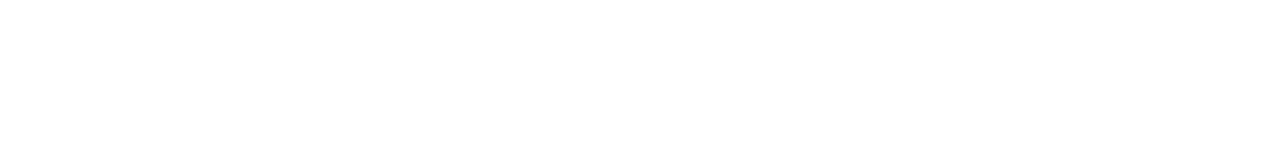
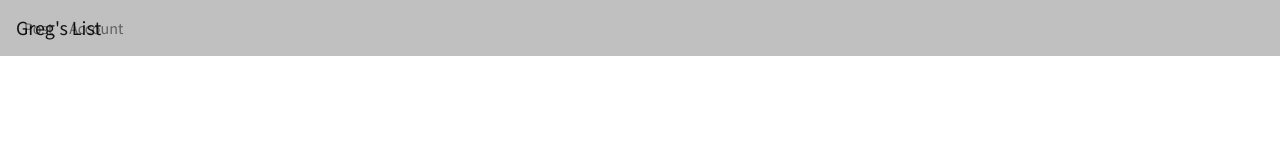
Before and after one commit to DitraSingh/Thinkful-Greg-s-List, a plain HTML site: page index.html in a window 1280 px wide. Drawn offline with nearby package versions, Linux system fonts and the light colour scheme.

Commit message:
Added navbar. :wq

```diff
--- a/index.css
+++ b/index.css
@@ -1,3 +1,12 @@
 * {
   font-family: 'Source Sans Pro', sans-serif;
 }
+
+.navbar {
+  background-color: silver;
+}
+
+.navbar-nav {
+  position: absolute;
+  text-align: right;
+}
--- a/index.html
+++ b/index.html
@@ -5,13 +5,27 @@
     <meta charset="utf-8">
     <meta name="viewport" content="width=device-width, initial-scale=1">
     <link href="index.css" rel="stylesheet" type="text/css" />
-    <link rel="stylesheet" href="https://maxcdn.bootstrapcdn.com/bootstrap/3.3.7/css/bootstrap.min.css">
     <link href="https://fonts.googleapis.com/css?family=Source+Sans+Pro" rel="stylesheet">
+    <link rel="stylesheet" href="https://maxcdn.bootstrapcdn.com/bootstrap/4.1.0/css/bootstrap.min.css">
     <script src="https://ajax.googleapis.com/ajax/libs/jquery/3.3.1/jquery.min.js"></script>
-    <script src="https://maxcdn.bootstrapcdn.com/bootstrap/3.3.7/js/bootstrap.min.js"></script>
+    <script src="https://cdnjs.cloudflare.com/ajax/libs/popper.js/1.14.0/umd/popper.min.js"></script>
+    <script src="https://maxcdn.bootstrapcdn.com/bootstrap/4.1.0/js/bootstrap.min.js"></script>
   </head>
 
   <body>
+    <header role="navigation">
+      <nav class="navbar navbar-expand-sm navbar-light fixed-top">
+        <a class="navbar-brand" href="#">Greg's List</a>
+        <ul class="navbar-nav">
+          <li class="nav-item">
+            <a class="nav-link" href="#">Post</a>
+          </li>
+          <li class="nav-item">
+            <a class="nav-link" href="#">Account</a>
+          </li>
+        </ul>
+      </nav>
+    </header>
 
   </body>
 </html>
```
